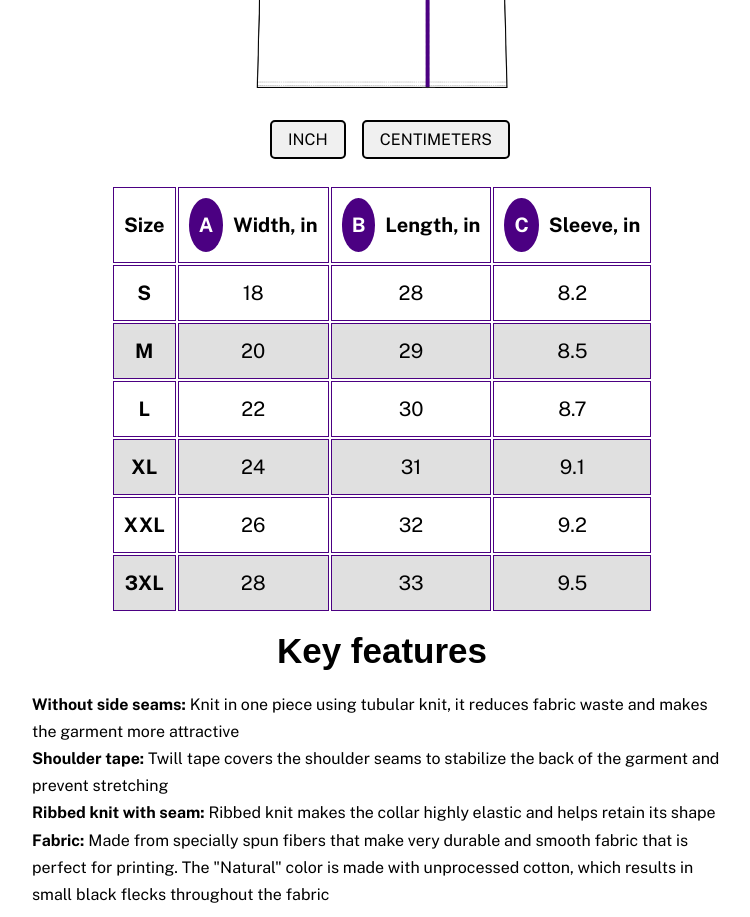
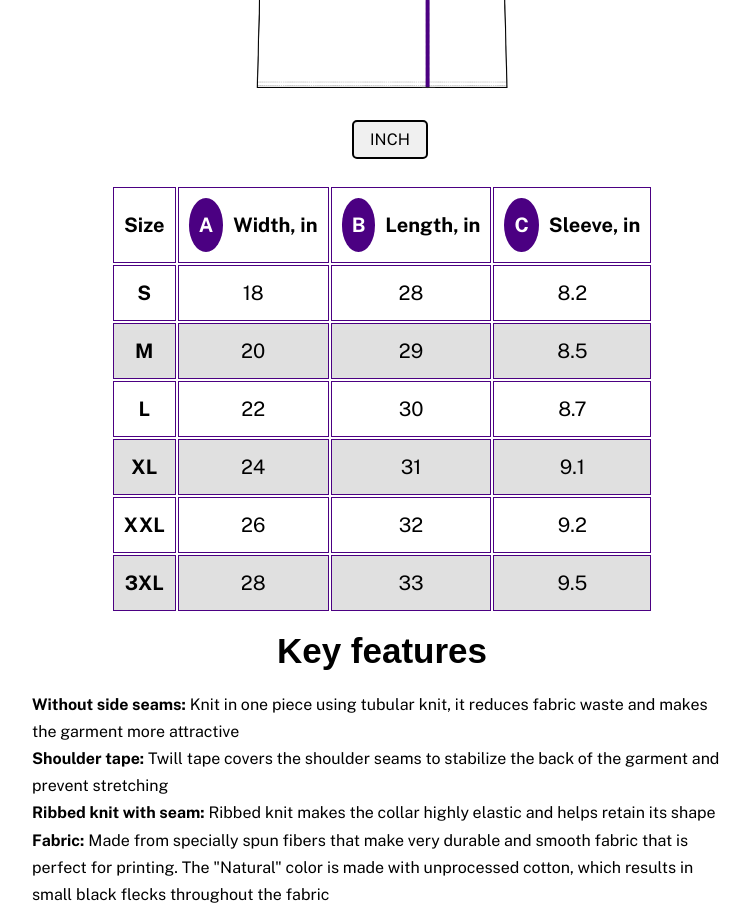
Before and after one commit to Tomaslopezh23/Desyy, a website: page public/shirt.html in a window 1280 px wide. Shown: the part 2760-3677 px from the top of the page, without its empty margins (258-1008 px from the left). Drawn offline with nearby package versions, Linux system fonts and the light colour scheme; a script that the page names is missing; a web font is replaced by a local one.

Commit message:
Update shirt.html

```diff
--- a/public/shirt.html
+++ b/public/shirt.html
@@ -633,7 +633,7 @@
 
             <div class="medida">
                 <button onclick="mostrarDatos1()" id="boton1" class="botones">INCH</button>
-                                <button onclick="mostrarDatos2()" id="boton2" class="botones">CENTIMETERS</button>
+
 
             </div>
 
```
